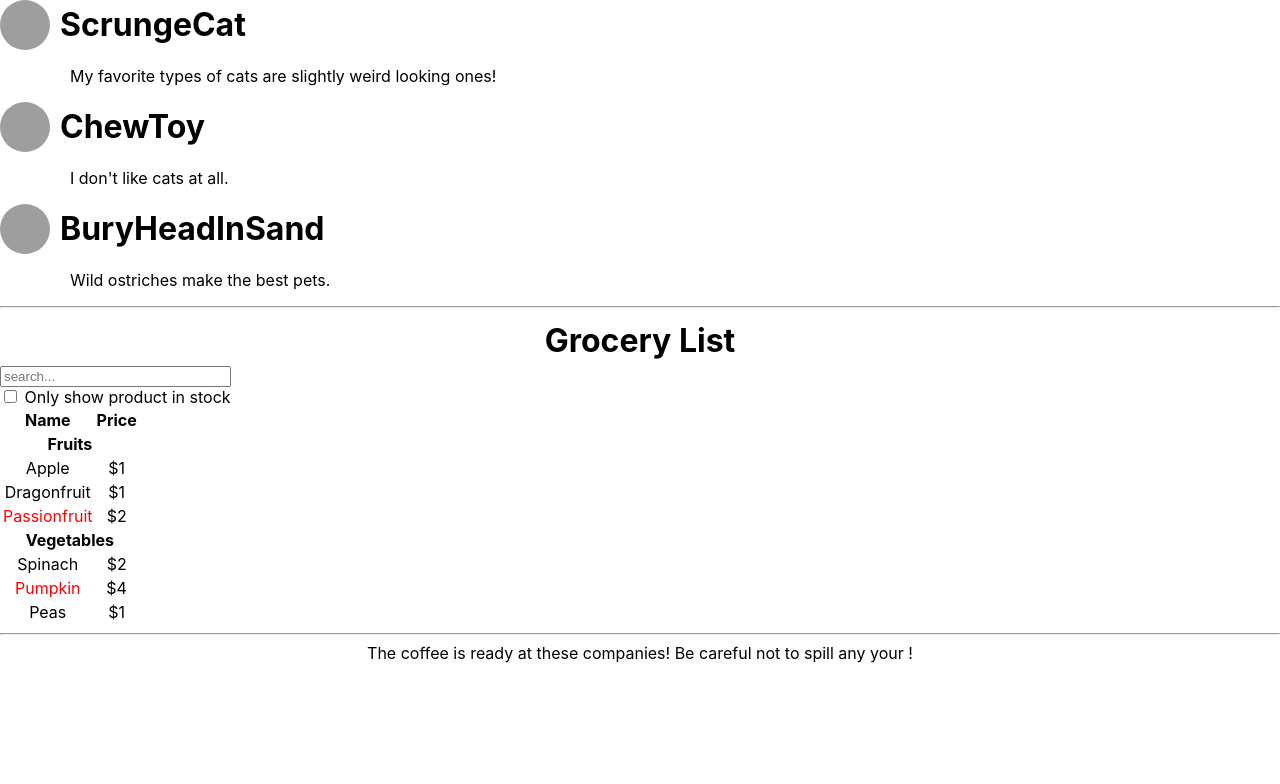
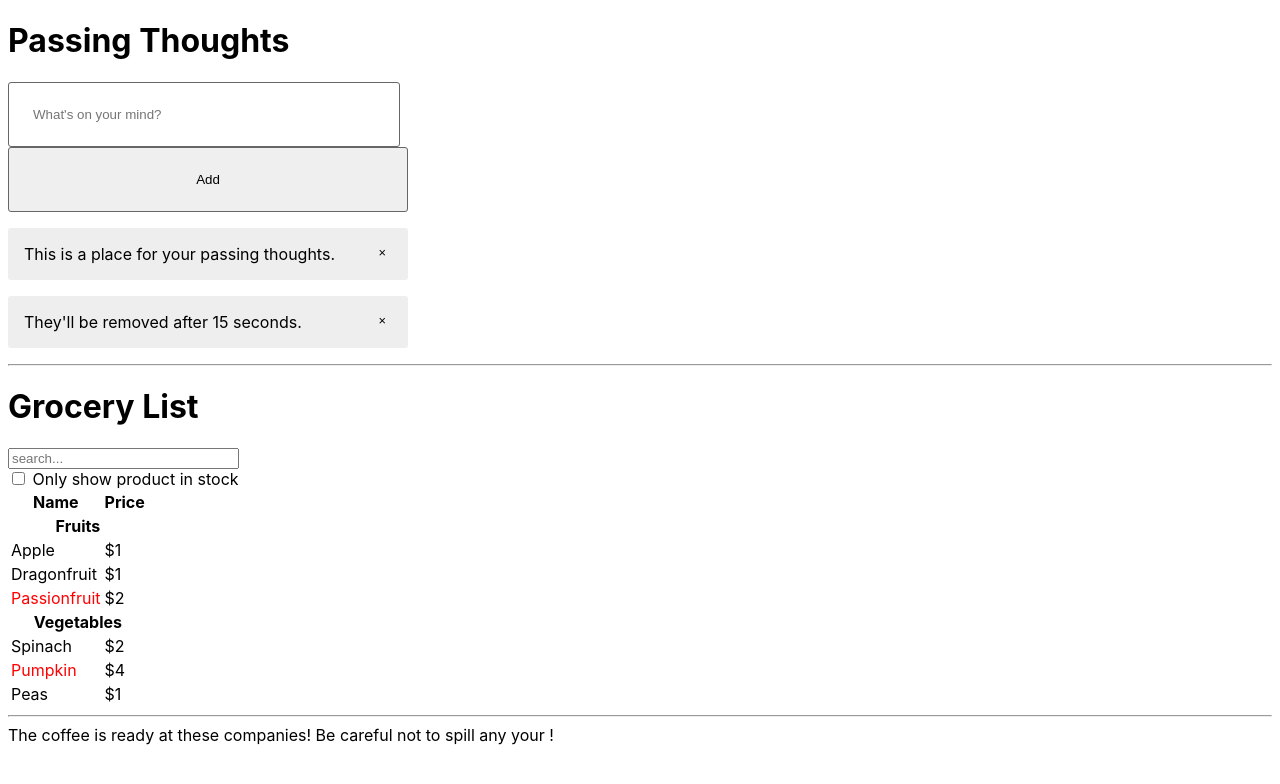
Before and after one commit to solvld/big-react-tests-projects, a React (Create React App) app: page / in a window 1280 px wide. Shown: the top 784 px of the page. Built offline with nearby package versions, Linux system fonts and the light colour scheme; grey boxes are pictures that could not be loaded; the HTML template or start-up script is replaced by a standard one.

Commit message:
add new project with react Hooks(useState, useEffect)

```diff
--- a/src/App.css
+++ /dev/null
@@ -1,38 +0,0 @@
-.App {
-  text-align: center;
-}
-
-.App-logo {
-  height: 40vmin;
-  pointer-events: none;
-}
-
-@media (prefers-reduced-motion: no-preference) {
-  .App-logo {
-    animation: App-logo-spin infinite 20s linear;
-  }
-}
-
-.App-header {
-  background-color: #282c34;
-  min-height: 100vh;
-  display: flex;
-  flex-direction: column;
-  align-items: center;
-  justify-content: center;
-  font-size: calc(10px + 2vmin);
-  color: white;
-}
-
-.App-link {
-  color: #61dafb;
-}
-
-@keyframes App-logo-spin {
-  from {
-    transform: rotate(0deg);
-  }
-  to {
-    transform: rotate(360deg);
-  }
-}
--- a/src/App.js
+++ b/src/App.js
@@ -1,19 +1,20 @@
-import './App.css';
-import ForumApp from './Projects/Forum/ForumApp';
+
+// import ForumApp from './Projects/Forum/ForumApp';
 import GroceryApp from './Projects/Grocery/GroceryApp';
-import ExampleFetch from './Projects/ExampleFetch/ExampleFetch'
+//import ExampleFetch from './Projects/ExampleFetch/ExampleFetch';
 import Showcase from './Projects/RandomFontAwesomButton/RandomButton';
+import PassingThoughtsApp from './Projects/PassingThoughts/PassingThoughtsApp';
+
 
 function App() {
   return (
-    <div className='App'>
-      <ForumApp />
-      <hr/>
+    <div className="App">
+      {/* <ForumApp /> */}
+      <PassingThoughtsApp />
+      <hr />
       <GroceryApp />
-      <hr/>
-      {/* <ExampleFetch /> */}
+      <hr />
       <Showcase />
-
     </div>
   );
 }
--- /dev/null
+++ b/src/Projects/PassingThoughts/AddThoughtForm.js
@@ -0,0 +1,31 @@
+import React, { useState } from 'react';
+import { generateId, getNewExpirationTime } from './utilities';
+
+export function AddThoughtForm({ addThought }) {
+  const [text, setText] = useState('');
+
+  const handleTextChange = ({ target }) => setText(target.value);
+  const handleSubmit = event => {
+    event.preventDefault();
+    text &&
+      addThought({
+        id: generateId(),
+        text: text,
+        expiresAt: getNewExpirationTime(),
+      });
+    setText('');
+  };
+
+  return (
+    <form className="AddThoughtForm" onSubmit={handleSubmit}>
+      <input
+        type="text"
+        aria-label="What's on your mind?"
+        placeholder="What's on your mind?"
+        onChange={handleTextChange}
+        value={text}
+      />
+      <input type="submit" value="Add" />
+    </form>
+  );
+}
--- /dev/null
+++ b/src/Projects/PassingThoughts/PassingThoughtsApp.js
@@ -0,0 +1,46 @@
+import React, { useState } from 'react';
+import { AddThoughtForm } from './AddThoughtForm';
+import { Thought } from './Thought';
+import { generateId, getNewExpirationTime } from './utilities';
+import './style.css';
+
+export default function PassingThoughtsApp() {
+  const [thoughts, setThoughts] = useState([
+    {
+      id: generateId(),
+      text: 'This is a place for your passing thoughts.',
+      expiresAt: getNewExpirationTime(),
+    },
+    {
+      id: generateId(),
+      text: "They'll be removed after 15 seconds.",
+      expiresAt: getNewExpirationTime(),
+    },
+  ]);
+
+  const addThought = thought => {
+    setThoughts(prev => [thought, ...prev]);
+  };
+  const removeThought = idToRemove =>
+    setThoughts(thoughts => thoughts.filter(item => item.id !== idToRemove));
+
+  return (
+    <div className="psApp">
+      <header>
+        <h1>Passing Thoughts</h1>
+      </header>
+      <main>
+        <AddThoughtForm addThought={addThought} />
+        <ul className="thoughts">
+          {thoughts.map(thought => (
+            <Thought
+              key={thought.id}
+              thought={thought}
+              removeThought={removeThought}
+            />
+          ))}
+        </ul>
+      </main>
+    </div>
+  );
+}
--- /dev/null
+++ b/src/Projects/PassingThoughts/Thought.js
@@ -0,0 +1,32 @@
+import React, { useEffect } from 'react';
+
+export function Thought(props) {
+  const { thought, removeThought } = props;
+
+  const handleRemoveClick = () => {
+    removeThought(thought.id);
+  };
+
+  useEffect(() => {
+    const timeRemaining = thought.expiresAt - Date.now();
+    const timeout = setTimeout(() => {
+      removeThought(thought.id);
+    }, timeRemaining);
+    return () => {
+      clearTimeout(timeout);
+    };
+  }, [thought]);
+
+  return (
+    <li className="Thought">
+      <button
+        aria-label="Remove thought"
+        className="remove-button"
+        onClick={handleRemoveClick}
+      >
+        &times;
+      </button>
+      <div className="text">{thought.text}</div>
+    </li>
+  );
+}
--- /dev/null
+++ b/src/Projects/PassingThoughts/style.css
@@ -0,0 +1,44 @@
+.AddThoughtForm {
+  display: flex;
+  flex-wrap: wrap;
+}
+
+.AddThoughtForm input {
+  padding: 1.5rem;
+  border: 1px solid #666;
+  border-radius: 3px;
+}
+
+.AddThoughtForm input[type='text'] {
+  flex-grow: 1;
+  margin-right: 0.5rem;
+}
+
+.thoughts {
+  list-style-type: none;
+  padding: 0;
+}
+
+.Thought {
+  padding: 1rem;
+  margin-bottom: 1rem;
+  border-radius: 3px;
+  background-color: #eee;
+}
+
+.Thought .remove-button {
+  font-size: 80%;
+  float: right;
+  border: 0;
+  border-radius: 3px;
+  background: transparent;
+}
+
+.Thought .remove-button:hover {
+  color: #fff;
+  background-color: #000;
+}
+
+.psApp {
+  max-width: 400px;
+}
--- /dev/null
+++ b/src/Projects/PassingThoughts/utilities.js
@@ -0,0 +1,10 @@
+export function getNewExpirationTime() {
+  return Date.now() + 15 * 1000;
+}
+
+let nextId = 0;
+export function generateId() {
+  const result = nextId;
+  nextId += 1;
+  return result;
+}
--- a/src/index.css
+++ b/src/index.css
@@ -1,5 +1,4 @@
 body {
-  margin: 0;
   font-family: -apple-system, BlinkMacSystemFont, 'Segoe UI', 'Roboto', 'Oxygen',
     'Ubuntu', 'Cantarell', 'Fira Sans', 'Droid Sans', 'Helvetica Neue',
     sans-serif;
```
